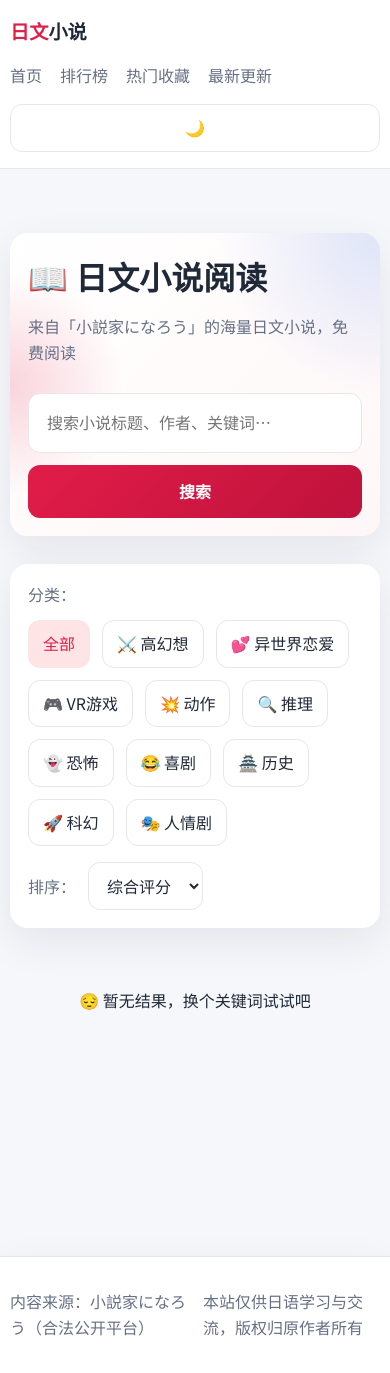
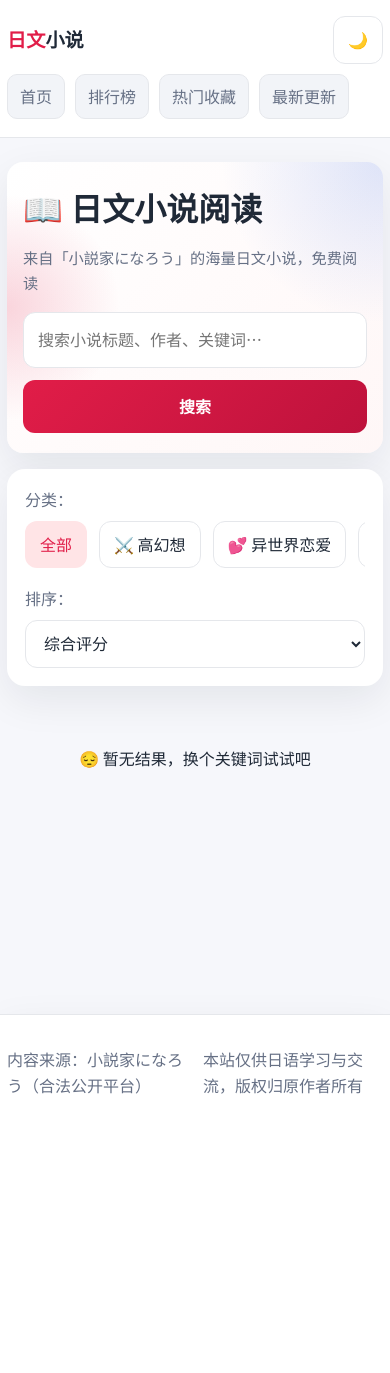
Before and after one commit to shatianrui/jp-novel-reader-pages, a Flask app: page / in a window 390 px wide. After the commit the page ends 1094 px from the top, so only its background shows below. Run offline with Flask 3, Linux system fonts and the light colour scheme; data that the repository does not hold is empty.

Commit message:
Add iPhone 16 Pro Max responsive UI styles
Agent-Logs-Url: https://github.com/shatianrui/jp-novel-reader-pages/sessions/5c5103ed-8dfd-4642-9ec1-a929afc9cba3

Co-authored-by: shatianrui <89101508+shatianrui@users.noreply.github.com>

```diff
--- a/static/css/style.css
+++ b/static/css/style.css
@@ -13,6 +13,10 @@
   --success: #16a34a;
   --shadow: 0 14px 40px rgba(15, 23, 42, 0.08);
   --reader-bg: #f8f3e8;
+  --safe-top: env(safe-area-inset-top, 0px);
+  --safe-right: env(safe-area-inset-right, 0px);
+  --safe-bottom: env(safe-area-inset-bottom, 0px);
+  --safe-left: env(safe-area-inset-left, 0px);
 }
 
 body.dark {
@@ -32,7 +36,10 @@ body[data-reader-bg='dark'] { --reader-bg: #111827; }
 
 * { box-sizing: border-box; }
 
-html { scroll-behavior: smooth; }
+html {
+  scroll-behavior: smooth;
+  -webkit-text-size-adjust: 100%;
+}
 
 body {
   margin: 0;
@@ -79,6 +86,7 @@ main {
   position: sticky;
   top: 0;
   z-index: 50;
+  padding-top: var(--safe-top);
   backdrop-filter: blur(14px);
   background: color-mix(in srgb, var(--panel) 92%, transparent);
   border-bottom: 1px solid var(--line);
@@ -671,3 +679,203 @@ main {
     grid-template-columns: 1fr;
   }
 }
+
+@media (max-width: 460px) {
+  .container,
+  .nav-inner,
+  .hero-inner,
+  .filters-inner,
+  .results-bar,
+  .footer-inner,
+  .reader-toolbar,
+  .reader-wrap,
+  .reader-nav-bottom {
+    width: min(100% - 14px, 1120px);
+  }
+
+  .nav-inner {
+    display: grid;
+    grid-template-columns: 1fr auto;
+    grid-template-areas:
+      "logo theme"
+      "links links";
+    align-items: center;
+    gap: 10px;
+  }
+
+  .logo { grid-area: logo; }
+  .theme-btn { grid-area: theme; }
+
+  .nav-links {
+    grid-area: links;
+    flex-wrap: nowrap;
+    overflow-x: auto;
+    gap: 10px;
+    padding-bottom: 2px;
+    -webkit-overflow-scrolling: touch;
+    scrollbar-width: none;
+  }
+
+  .nav-links::-webkit-scrollbar { display: none; }
+
+  .nav-link {
+    white-space: nowrap;
+    padding: 9px 12px;
+    border: 1px solid var(--line);
+    border-radius: 10px;
+    background: var(--panel-soft);
+  }
+
+  .theme-btn,
+  .search-btn,
+  .btn-primary,
+  .chip,
+  .sort-select,
+  .toolbar-btn,
+  .nav-big-btn,
+  .settings-inner button {
+    min-height: 44px;
+  }
+
+  .hero {
+    padding: 24px 0 16px;
+  }
+
+  .hero-inner {
+    padding: 20px 16px;
+    border-radius: 16px;
+  }
+
+  .hero-sub {
+    margin-bottom: 18px;
+    font-size: 0.95rem;
+  }
+
+  .search-input {
+    padding: 14px 14px;
+    min-height: 46px;
+  }
+
+  .filters-inner {
+    gap: 14px;
+  }
+
+  .filter-group {
+    width: 100%;
+    flex-direction: column;
+    align-items: flex-start;
+    gap: 8px;
+  }
+
+  .genre-chips {
+    width: 100%;
+    flex-wrap: nowrap;
+    overflow-x: auto;
+    padding-bottom: 4px;
+    -webkit-overflow-scrolling: touch;
+    scrollbar-width: none;
+  }
+
+  .genre-chips::-webkit-scrollbar { display: none; }
+
+  .chip {
+    white-space: nowrap;
+  }
+
+  .sort-select {
+    width: 100%;
+  }
+
+  .card-link {
+    padding: 16px;
+  }
+
+  .card-title {
+    font-size: 1.05rem;
+  }
+
+  .novel-hero {
+    gap: 16px;
+    padding: 16px;
+  }
+
+  .novel-stats {
+    display: grid;
+    grid-template-columns: repeat(2, minmax(0, 1fr));
+  }
+
+  .stat-item {
+    min-width: 0;
+    padding: 12px;
+  }
+
+  .novel-actions {
+    width: 100%;
+  }
+
+  .novel-actions .btn-primary,
+  .novel-actions .btn-outline {
+    width: 100%;
+    text-align: center;
+  }
+
+  .chapter-link {
+    gap: 6px;
+    padding: 12px 0;
+  }
+
+  .ch-date {
+    text-align: left;
+  }
+
+  .reader-toolbar {
+    top: calc(8px + var(--safe-top));
+    margin-top: 8px;
+    padding: 12px;
+    border-radius: 14px;
+  }
+
+  .toolbar-right {
+    display: grid;
+    grid-template-columns: repeat(3, minmax(0, 1fr));
+    gap: 8px;
+  }
+
+  .toolbar-btn {
+    width: 100%;
+    padding: 10px 8px;
+  }
+
+  .settings-panel {
+    top: calc(86px + var(--safe-top));
+  }
+
+  .reader-wrap {
+    padding-top: 12px;
+  }
+
+  .reader-article {
+    font-size: 17px;
+    line-height: 1.9;
+  }
+
+  .reader-nav-bottom {
+    display: grid;
+    grid-template-columns: repeat(3, minmax(0, 1fr));
+    gap: 8px;
+    padding: 12px;
+    bottom: calc(8px + var(--safe-bottom));
+    margin-bottom: calc(10px + var(--safe-bottom));
+    border-radius: 14px;
+  }
+
+  .nav-big-btn {
+    width: 100%;
+    padding: 10px 8px;
+    font-size: 0.95rem;
+  }
+
+  .footer-inner {
+    padding-bottom: calc(12px + var(--safe-bottom));
+  }
+}
```
